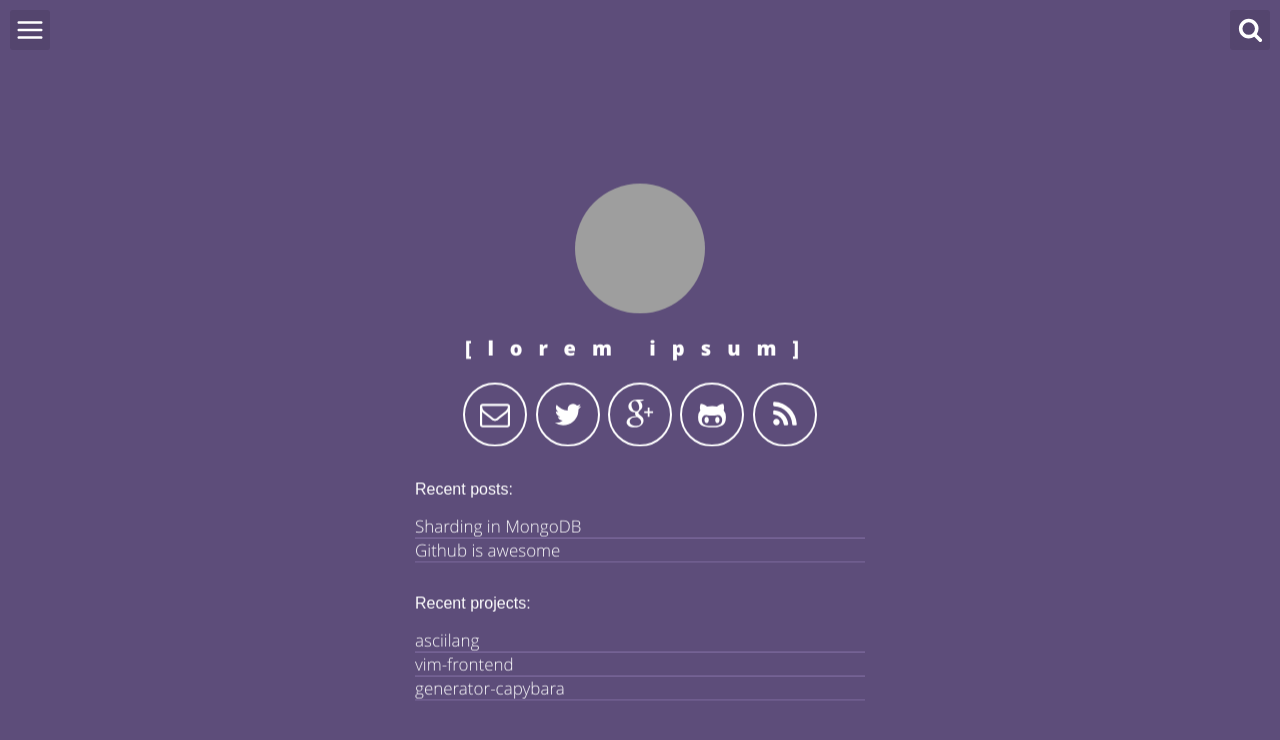
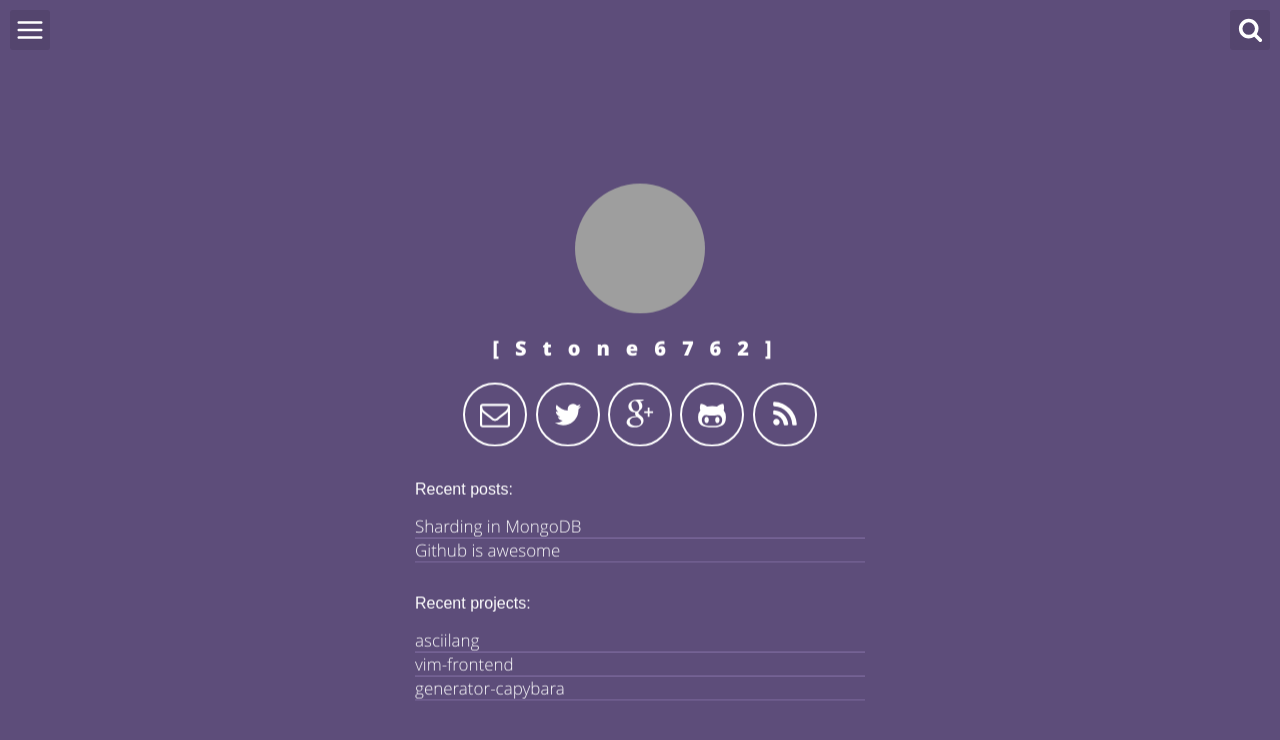
Before and after one commit to CrazyMonkey6762/CrazyMonkey6762.github.io, a Jekyll site: the page built from index.html, in a window 1280 px wide. Shown: the top 740 px of the page. Built offline with Jekyll 4.4.1, drawn with Linux system fonts in a browser that asks for light colours; some of the changed lines change nothing that is shown; grey boxes are pictures that could not be loaded.

Commit message:
2016年10月10日15:43:02 modify

```diff
--- a/_config.yml
+++ b/_config.yml
@@ -1,17 +1,17 @@
 # Site settings
-title: Lorem Ipsum - Web Developer
-description: "A blog about lorem ipsum ..."
+title: A Share  Place
+description: "A blog about Share"
 baseurl:
-url: "http://victorvoid.github.io"
+url: "https://crazymonkey6762.github.io/"
 
 # User settings
-username: lorem ipsum
-user_title: Lorem Ipsum - FrontEnd
-email: lorem.lorem@ipsum.com
-twitter_username: loremipsum
-github_username:  loremipsum
-gplus_username:  loremipsum
-disqus_username: loremipsum
+username: Stone6762
+user_title: FanLaoShi
+email: Stone6762@qq.com
+twitter_username: Stone6762
+github_username:  crazymonkey6762
+gplus_username:  Stone6762
+disqus_username: Stone6762
 
 # Build settings
 markdown: kramdown
```
Also changed, not shown: README.md, assets/img/blog-image.jpg (deleted), assets/img/blog-porque/dog-escutando.gif (deleted), assets/img/blog-porque/dog-esperando.gif (deleted), assets/img/blog-porque/dog-study-cell.gif (deleted), assets/img/cover.jpg (deleted).
